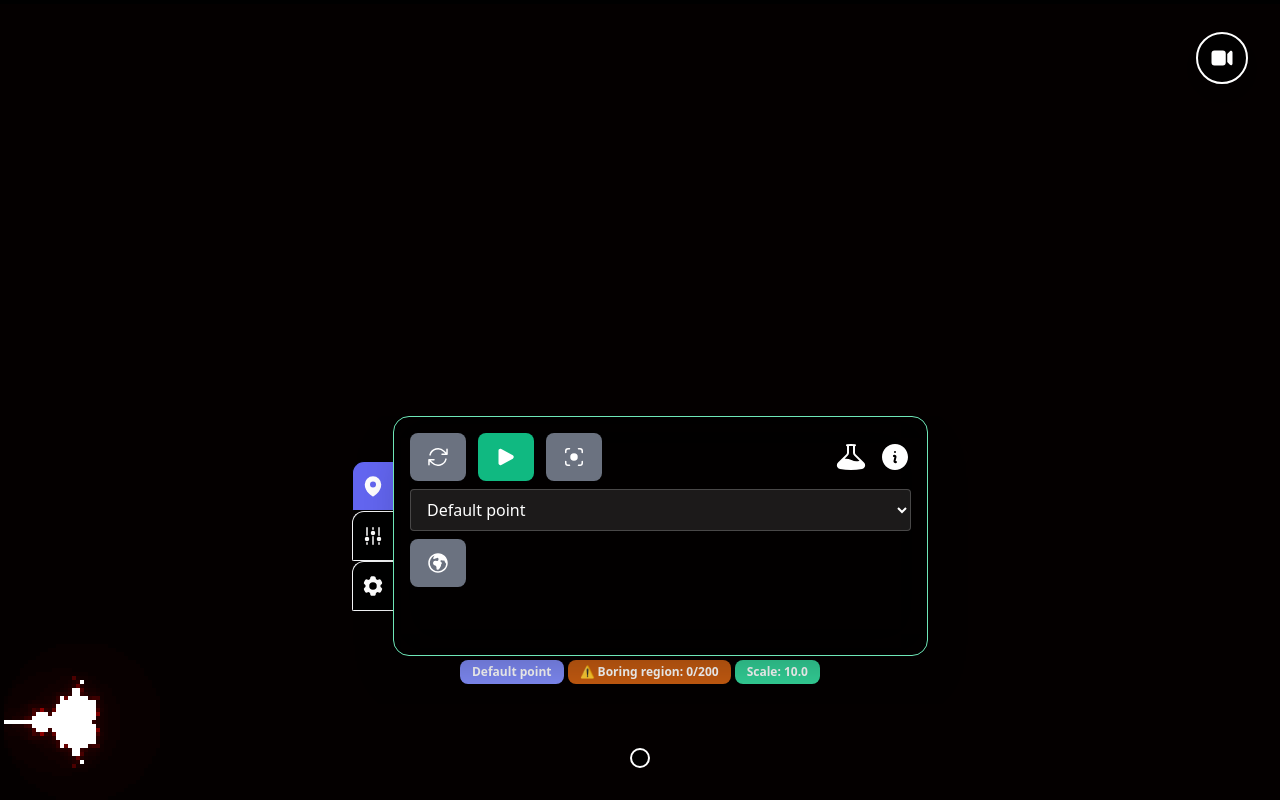
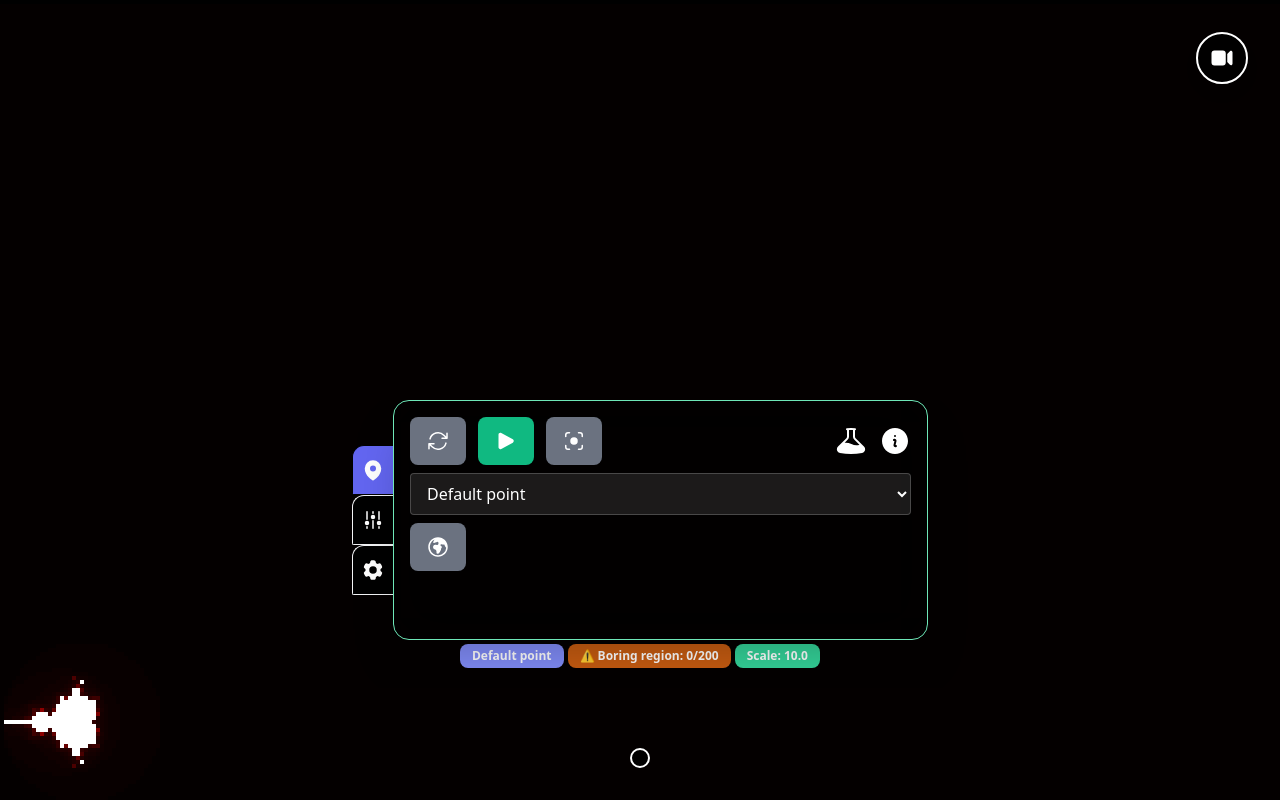
Before and after one commit to carlosperales95/mandelverse, a Vue app: page / in a window 1280 px wide. Both pictures are taken after a click on the button 640 px from the left and 758 px from the top of the page. Built offline with nearby package versions, Linux system fonts and the light colour scheme.

Commit message:
improve tooltip it was hidden in z

```diff
--- a/src/components/ControlPanel.vue
+++ b/src/components/ControlPanel.vue
@@ -253,7 +253,7 @@
     <!-- Theme selctor -->
     <div
       v-if="expandThemeSelector"
-      class="absolute left-[60%] -top-14 z-50 bg-black/40 backdrop-blur-xl p-4"
+      class="absolute left-[60%] bottom-[40%] z-[9999] bg-black/40 backdrop-blur-xl p-4"
     >
       <SimpleSelector
         v-model="colorScheme"
--- a/src/components/OverlayMenu.vue
+++ b/src/components/OverlayMenu.vue
@@ -1,6 +1,7 @@
 <template>
   <div
-    class="flex flex-col fixed bottom-40 h-64 w-full z-50 md:min-h-72 sm:bottom-24"
+    class="fixed inset-0 z-50 flex flex-col items-center justify-end bottom-10 md:min-h-72 sm:bottom-24"
+    :class="{ 'pointer-events-none': !showControlPanel }"
   >
     <Transition
       enter-active-class="transition duration-300 ease-out"
@@ -12,7 +13,7 @@
     >
       <div
         v-show="showControlPanel"
-        class="min-h-80 w-full flex justify-center overflow-hidden md:min-h-72"
+        class="min-h-80 w-full flex justify-center overflow-hidden md:min-h-72 pointer-events-auto"
       >
         <ControlPanel
           @change-theme="emit('change-theme')"
@@ -22,7 +23,9 @@
         ></ControlPanel>
       </div>
     </Transition>
-    <MenuButton :open="showControlPanel" @click="settings.togglePanel" />
+    <div class="pointer-events-auto z-60 w-full h-fit">
+      <MenuButton :open="showControlPanel" @click="settings.togglePanel" />
+    </div>
   </div>
 </template>
 
```
